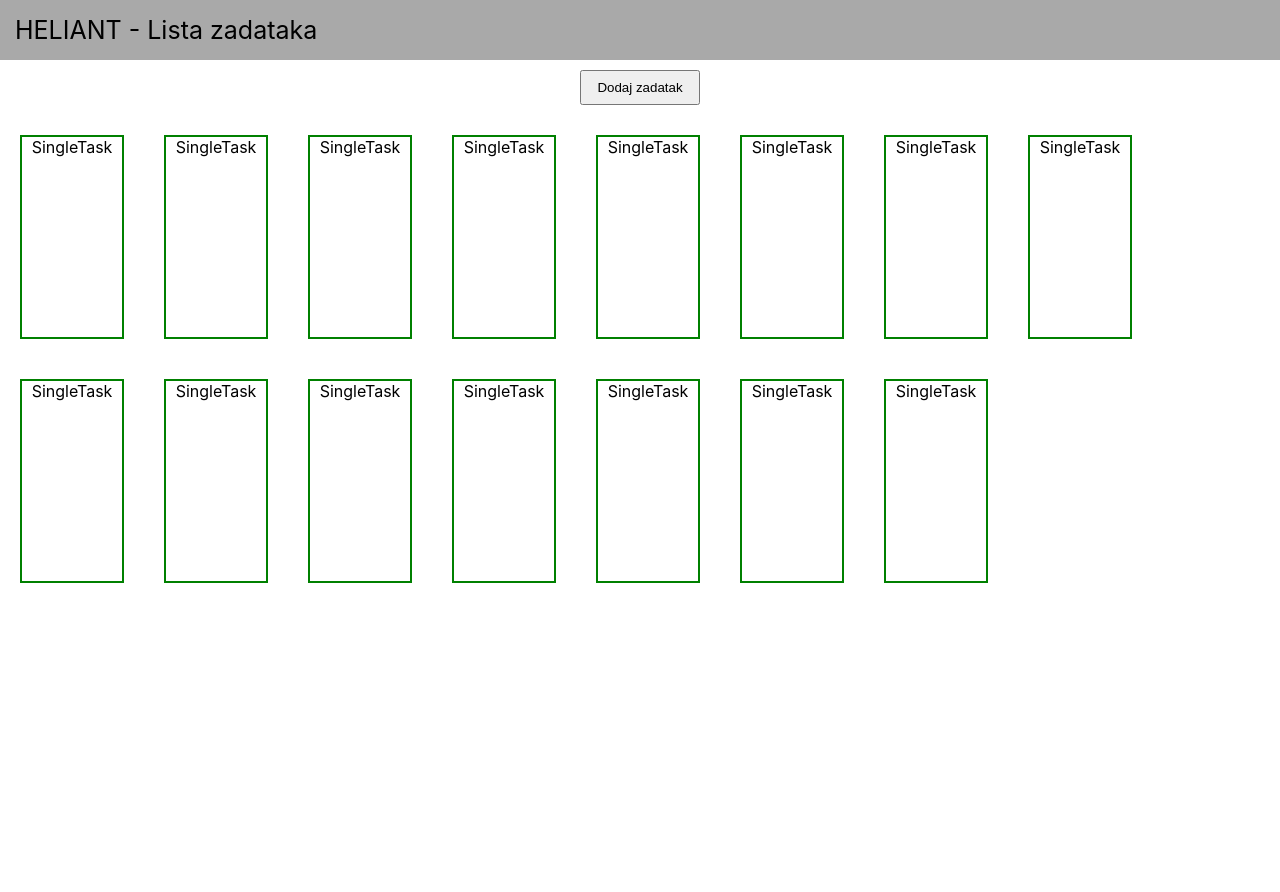
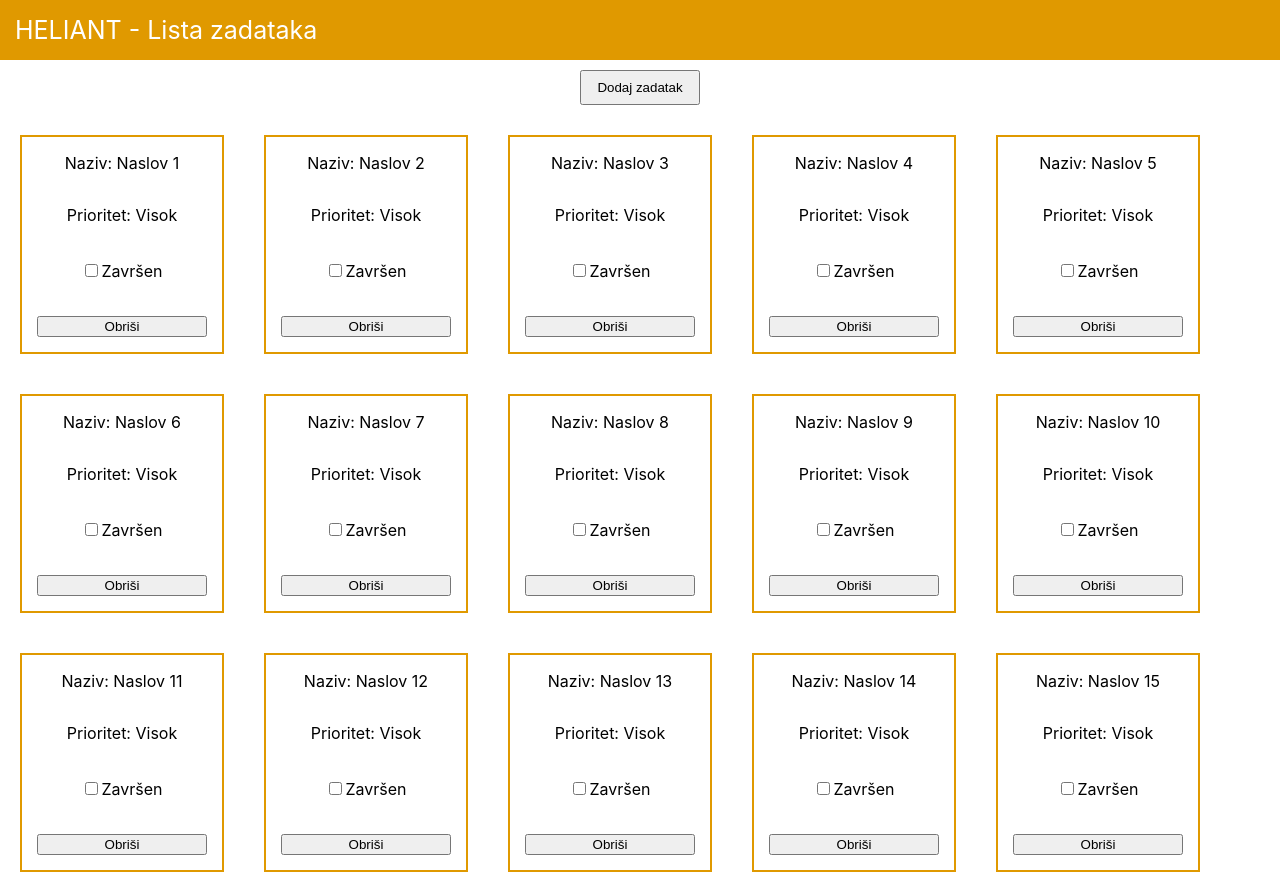
Before and after one commit to igorlakic2/heliant-task, a React (Create React App) app: page / in a window 1280 px wide. Before the commit the page ends 800 px from the top, so only its background shows below. Built offline with nearby package versions, Linux system fonts and the light colour scheme.

Commit message:
single task card done

```diff
--- a/src/components/Header/Header.css
+++ b/src/components/Header/Header.css
@@ -1,5 +1,6 @@
 .header {
-  background-color: darkgray;
+  background-color: #e09900;
+  color: white;
 }
 .header p {
   margin: 0;
--- a/src/components/Header/Header.scss
+++ b/src/components/Header/Header.scss
@@ -1,5 +1,6 @@
 .header {
-  background-color: darkgray;
+  background-color: #e09900;
+  color: white;
 
   p {
     margin: 0;
--- a/src/components/SingleTask/SingleTask.css
+++ b/src/components/SingleTask/SingleTask.css
@@ -1,5 +1,10 @@
 .task-component {
-  width: 100px;
-  height: 200px;
-  border: 2px solid green;
+  width: 200px;
+  border: 2px solid #e09900;
+  cursor: pointer;
+  display: flex;
+  flex-direction: column;
+}
+.task-component button {
+  margin: 15px;
 }/*# sourceMappingURL=SingleTask.css.map */
--- a/src/components/SingleTask/SingleTask.js
+++ b/src/components/SingleTask/SingleTask.js
@@ -1,8 +1,18 @@
 import React from "react";
 import "./SingleTask.css";
 
-const SingleTask = () => {
-  return <div className="task-component">SingleTask</div>;
+const SingleTask = ({ title, priority, onClick }) => {
+  return (
+    <div className="task-component" onClick={onClick}>
+      <p>Naziv: {title}</p>
+      <p>Prioritet: {priority}</p>
+      <div>
+        <input type="checkbox" id="vehicle1" name="vehicle1" value="Bike" />
+        <label htmlFor="vehicle1">Završen</label>
+      </div>
+      <button>Obriši</button>
+    </div>
+  );
 };
 
 export default SingleTask;
--- a/src/components/SingleTask/SingleTask.scss
+++ b/src/components/SingleTask/SingleTask.scss
@@ -1,5 +1,11 @@
 .task-component {
-  width: 100px;
-  height: 200px;
-  border: 2px solid green;
+  width: 200px;
+  border: 2px solid #e09900;
+  cursor: pointer;
+  display: flex;
+  flex-direction: column;
+
+  button {
+    margin: 15px;
+  }
 }
--- a/src/pages/Tasks/Tasks.js
+++ b/src/pages/Tasks/Tasks.js
@@ -15,7 +15,12 @@ const Tasks = () => {
       </button>
       <div className="tasks-div">
         {[1, 2, 3, 4, 5, 6, 7, 8, 9, 10, 11, 12, 13, 14, 15].map((task, id) => (
-          <SingleTask key={id} />
+          <SingleTask
+            key={id}
+            title={`Naslov ${task}`}
+            priority="Visok"
+            onClick={() => console.log("Single")}
+          />
         ))}
       </div>
     </div>
```
Also changed, not shown: 2 other files (tests, documents, lock files or other folders).
